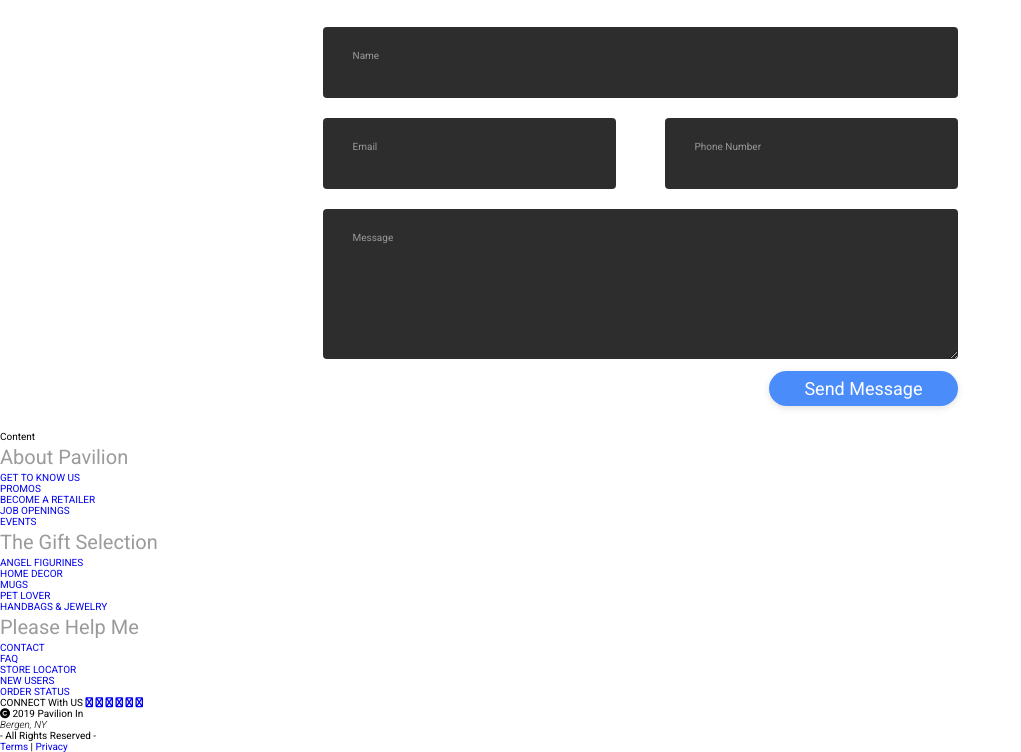
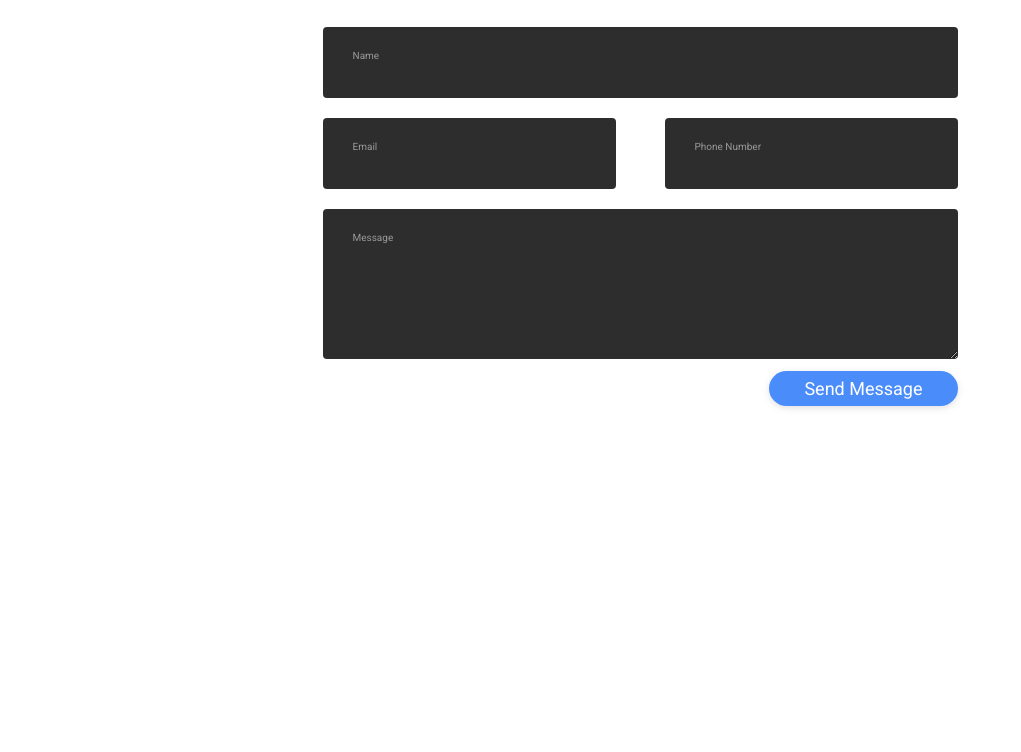
Before and after one commit to swastk12/medial-site, a plain HTML site: page index.html in a window 1280 px wide. Shown: the part 2783-3535 px from the top of the page, without its empty margins (0-1021 px from the left). After the commit the page ends 3214 px from the top, so only its background shows below. Drawn offline with nearby package versions, Linux system fonts and the light colour scheme.

Commit message:
initial start 5

```diff
--- a/index.html
+++ b/index.html
@@ -330,69 +330,7 @@
 </section>
 
 
-<section>
-    <main>
-        Content
-      </main>
-    <!--Some of this HTML is directly from Pavilion.  You can change it to whatever you want if you want to mimic this design.-->
-    <footer class="flex-rw">
 
-      <ul class="footer-list-top">
-        <li>
-          <h4 class="footer-list-header">About Pavilion</h4></li>
-        <li><a href='/shop/about-mission' class="generic-anchor footer-list-anchor" itemprop="significantLink">GET TO KNOW US</a></li>
-        <li><a href='/promos.html' class="generic-anchor footer-list-anchor" itemprop="significantLink">PROMOS</a></li>
-        <li><a href='/retailers/new-retailers.html' class="generic-anchor footer-list-anchor" itemprop="significantLink">BECOME A RETAILER</a></li>
-
-        <li><a href='/job-openings.html' itemprop="significantLink" class="generic-anchor footer-list-anchor">JOB OPENINGS</a></li>
-
-        <li><a href='/shop/about-show-schedule' class="generic-anchor footer-list-anchor" itemprop="significantLink">EVENTS</a></li>
-      </ul>
-      <ul class="footer-list-top">
-        <li>
-          <h4 class="footer-list-header">The Gift Selection</h4></li>
-
-
-        <li><a href='/Angels/cat/id/70' class="generic-anchor footer-list-anchor">ANGEL FIGURINES</a></li>
-        <li><a href='/Home-Decor/cat/id/64' class="generic-anchor footer-list-anchor">HOME DECOR</a></li>
-        <li><a href='/Mugs/cat/id/32' class="generic-anchor footer-list-anchor">MUGS</a></li>
-        <li><a href='/Pet-Lover/cat/id/108' class="generic-anchor footer-list-anchor">PET LOVER</a></li>
-        <li><a href='/Ladies-Accessories/cat/id/117' class="generic-anchor footer-list-anchor" target="_blank">HANDBAGS & JEWELRY</a></li>
-      </ul>
-      <ul class="footer-list-top">
-        <li id='help'>
-          <h4 class="footer-list-header">Please Help Me</h4></li>
-        <li><a href='/shop/about-contact' class="generic-anchor footer-list-anchor" itemprop="significantLink">CONTACT</a></li>
-        <li><a href='/faq.html' class="generic-anchor footer-list-anchor" itemprop="significantLink">FAQ</a></li>
-        <li id='find-a-store'><a href='/shop/store-locator' class="generic-anchor footer-list-anchor" itemprop="significantLink">STORE LOCATOR</a></li>
-        <li id='user-registration'><a href='/shop/user-registration?URL=' class="generic-anchor footer-list-anchor" itemprop="significantLink">NEW USERS</a></li>
-        <li id='order-tracking'><a href='/shop/order-status' itemprop="significantLink" class="generic-anchor footer-list-anchor">ORDER STATUS</a></li>
-      </ul>
-      <section class="footer-social-section flex-rw">
-          <span class="footer-social-overlap footer-social-connect">
-          CONNECT <span class="footer-social-small">with</span> US
-          </span>
-          <span class="footer-social-overlap footer-social-icons-wrapper">
-          <a href="https://www.pinterest.com/paviliongift/" class="generic-anchor" target="_blank" title="Pinterest" itemprop="significantLink"><i class="fa fa-pinterest"></i></a>
-          <a href="https://www.facebook.com/paviliongift" class="generic-anchor" target="_blank" title="Facebook" itemprop="significantLink"><i class="fa fa-facebook"></i></a>
-          <a href="https://twitter.com/PavilionGiftCo" class="generic-anchor" target="_blank" title="Twitter" itemprop="significantLink"><i class="fa fa-twitter"></i></a>
-          <a href="http://instagram.com/paviliongiftcompany" class="generic-anchor" target="_blank" title="Instagram" itemprop="significantLink"><i class="fa fa-instagram"></i></a>
-          <a href="https://www.youtube.com/channel/UCYgUODvd0qXbu_LkUWpTVEg" class="generic-anchor" target="_blank" title="Youtube" itemprop="significantLink"><i class="fa fa-youtube"></i></a>
-          <a href="https://plus.google.com/+Paviliongift/posts" class="generic-anchor" target="_blank" title="Google Plus" itemprop="significantLink"><i class="fa fa-google-plus"></i></a>
-          </span>
-      </section>
-      <section class="footer-bottom-section flex-rw">
-    <div class="footer-bottom-wrapper">
-    <i class="fa fa-copyright" role="copyright">
-
-    </i> 2019 Pavilion in <address class="footer-address" role="company address">Bergen, NY</address><span class="footer-bottom-rights"> - All Rights Reserved - </span>
-        </div>
-        <div class="footer-bottom-wrapper">
-        <a href="/terms-of-use.html" class="generic-anchor" rel="nofollow">Terms</a> | <a href="/privacy-policy.html" class="generic-anchor" rel="nofollow">Privacy</a>
-          </div>
-      </section>
-    </footer>
-</section>
 
 
 
```
